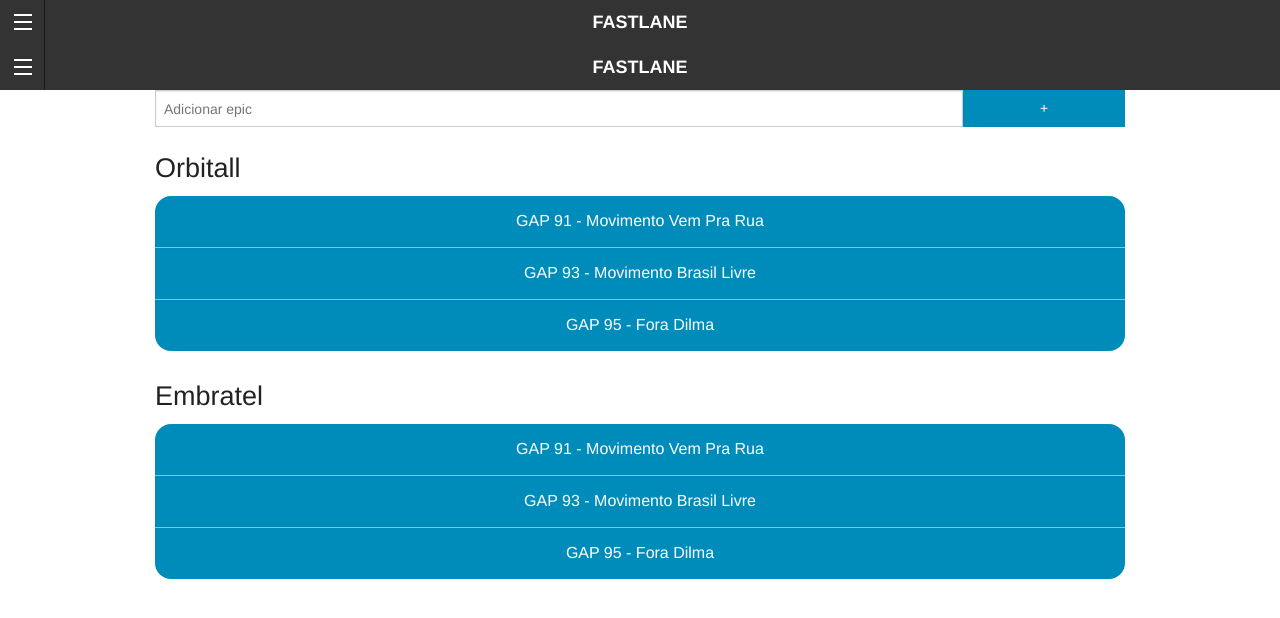
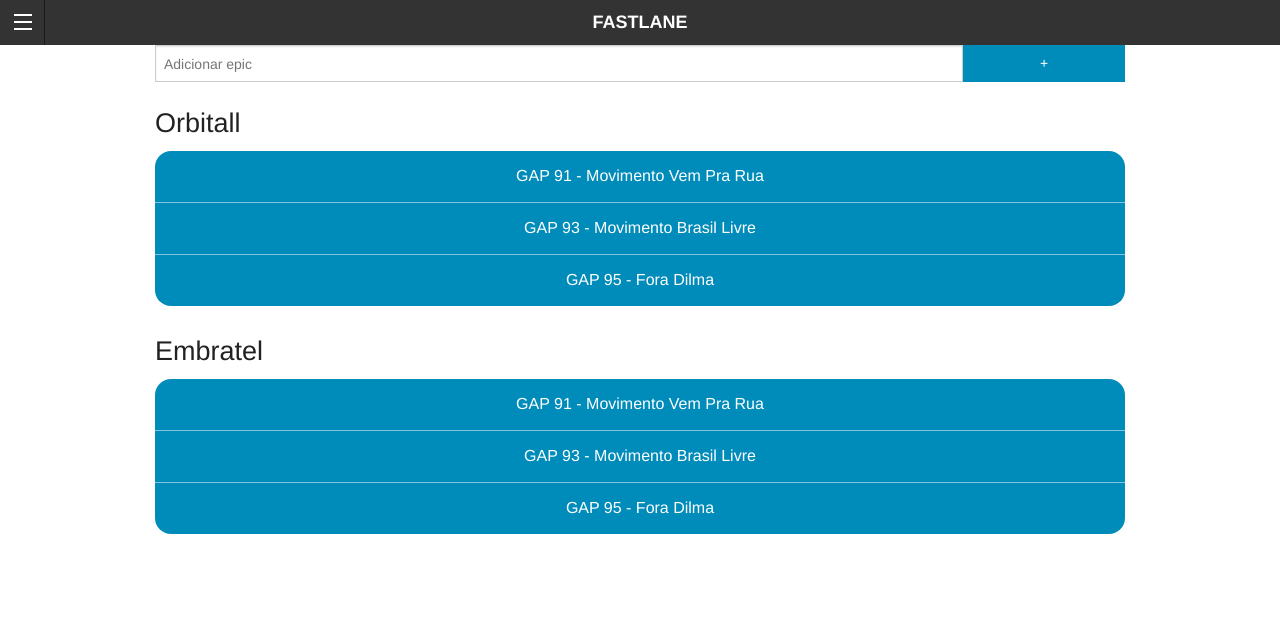
Before and after one commit to fastlanetech/almfastlane, a plain HTML site: page www/home.html in a window 1280 px wide. Drawn offline with Linux system fonts and the light colour scheme; files that its build step writes are made by us from their sources.

Commit message:
ajuste nos arquivos

```diff
--- a/www/home.html
+++ b/www/home.html
@@ -6,6 +6,8 @@
     <title>FASTLANE | Home</title>
     <link rel="stylesheet" href="css/foundation.css" />
     <script src="js/vendor/modernizr.js"></script>
+      <link rel="stylesheet" href="css/foundation-icons.css" />
+      <link rel="stylesheet" href="foundation-icons/foundation-icons.css" />
   </head>
   <body>
 
@@ -30,19 +32,6 @@
 
 <div class="off-canvas-wrap" data-offcanvas>
   <div class="inner-wrap">
-
-
-
-
-      <nav class="tab-bar">
-      <section class="left-small">
-        <a class="left-off-canvas-toggle menu-icon" ><span></span></a>
-      </section>
-
-      <section class="middle tab-bar-section">
-        <h1 class="title">FASTLANE</h1>
-      </section>
-      </nav>
 
     <aside class="left-off-canvas-menu">
       <ul class="off-canvas-list">
@@ -69,6 +58,7 @@
 
          <li><a href="task.html"><i class="fi-torsos"> </i> Pessoal</a></li>
           <li><a href="#" data-reveal-id="ModalNewArea">Criar nova área de projeto</a></li>
+          <li><a href="index.html"><i class="fi-power"> </i>Sair</a></li>
 
           <!-- Modal para criar nova área de projeto -->
           <div id="ModalNewArea" class="reveal-modal" data-reveal aria-labelledby="modalTitle" aria-hidden="true" role="dialog">
```
Also changed, not shown: www/index.html (+2 -0 lines), www/task.html (+1 -2 lines).
